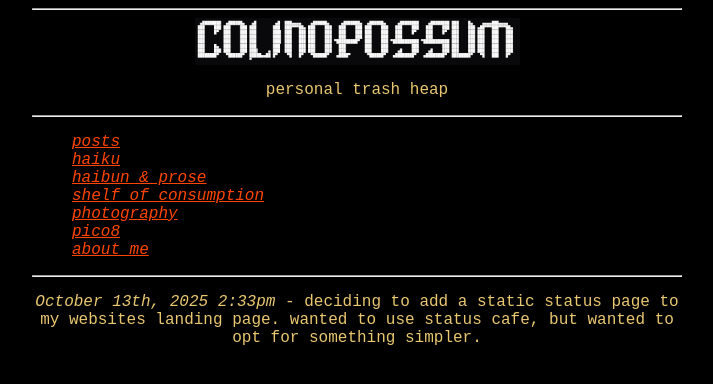
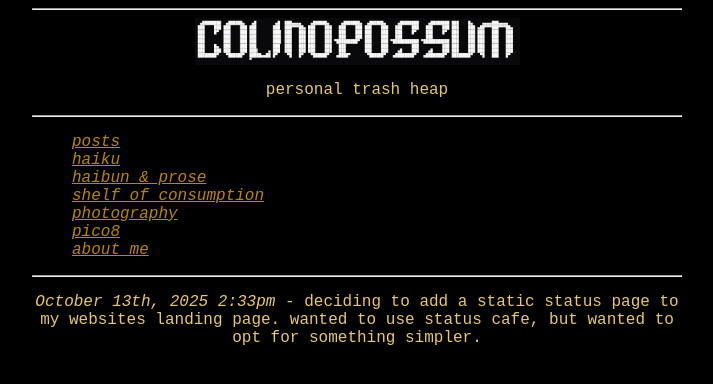
Before and after one commit to colinopossum/colinopossum.github.io, a plain HTML site: page docs/index.html in a window 1280 px wide. Shown: the whole page, without its empty margins (283-996 px from the left). Drawn offline with Linux system fonts and the light colour scheme.

Commit message:
changed to li a in styling to get color right for links

```diff
--- a/docs/style.css
+++ b/docs/style.css
@@ -29,8 +29,8 @@ img {
 }
 
 /* ul styling */
-a {
-    color:orangered
+li a {
+    color:darkgoldenrod
 }
 
 /* centering webpage */
```
